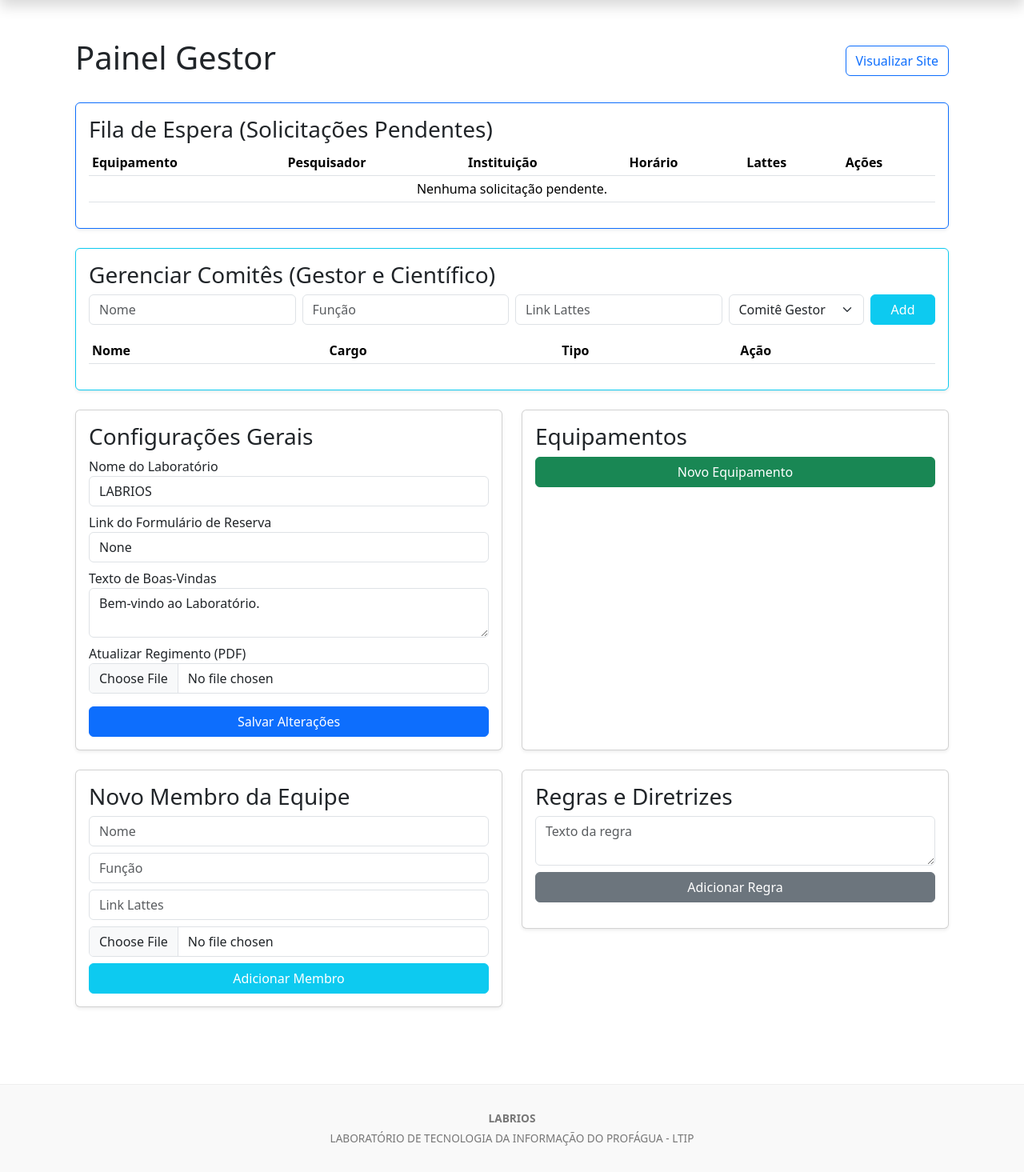
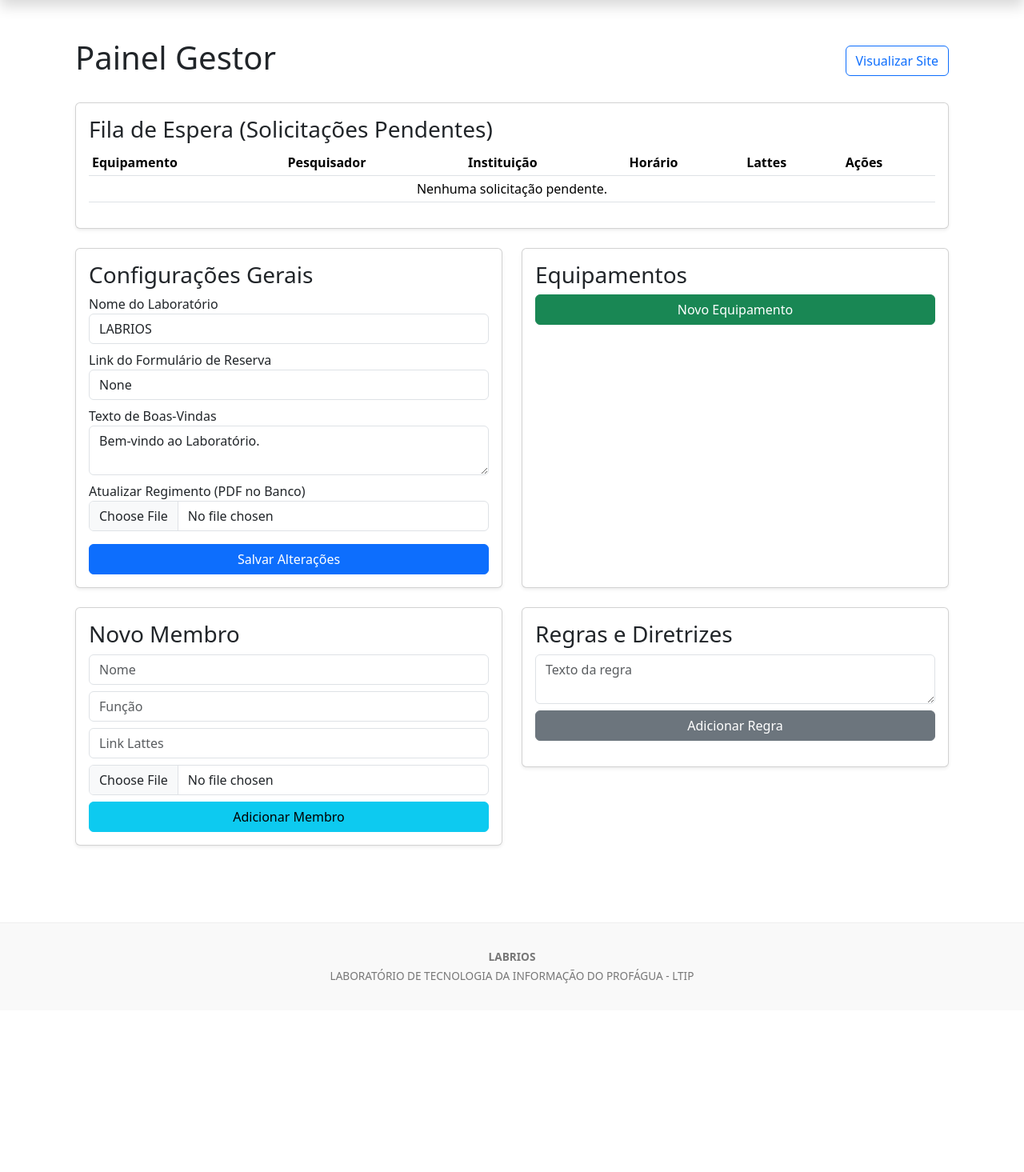
Before and after one commit to almeidasudarioarthurcassius-maker/SITE-OFICIAL-LABRIOS, a Flask app: page /admin in a window 1280 px wide. Shown: the part 59-1524 px from the top of the page at 80% size. After the commit the page ends 1288 px from the top, so only its background shows below. Run offline with Flask 3, Linux system fonts and the light colour scheme; the visitor is signed in with stand-in values (Sample User, id 1); data comes from the database, SQL or seed files in the repository; data that the repository does not hold is empty.

Commit message:
Update admin.html

```diff
--- a/site-labrios-oficial/templates/admin.html
+++ b/site-labrios-oficial/templates/admin.html
@@ -6,7 +6,7 @@
         <a href="{{ url_for('home') }}" class="btn btn-outline-primary">Visualizar Site</a>
     </div>
 
-    <div class="card p-3 shadow-sm mb-4 border-primary">
+    <div class="card p-3 shadow-sm mb-4">
         <h3>Fila de Espera (Solicitações Pendentes)</h3>
         <div class="table-responsive">
             <table class="table table-sm">
@@ -46,43 +46,6 @@
     </div>
 
     <div class="row">
-        <div class="col-md-12 mb-4">
-            <div class="card p-3 shadow-sm border-info">
-                <h3>Gerenciar Comitês (Gestor e Científico)</h3>
-                <form action="{{ url_for('add_committee') }}" method="POST" class="row g-2 mb-3">
-                    <div class="col-md-3"><input type="text" name="name" class="form-control" placeholder="Nome" required></div>
-                    <div class="col-md-3"><input type="text" name="role" class="form-control" placeholder="Função" required></div>
-                    <div class="col-md-3"><input type="url" name="lattes" class="form-control" placeholder="Link Lattes"></div>
-                    <div class="col-md-2">
-                        <select name="type" class="form-select">
-                            <option value="gestor">Comitê Gestor</option>
-                            <option value="cientifico">Comitê Científico</option>
-                        </select>
-                    </div>
-                    <div class="col-md-1"><button type="submit" class="btn btn-info w-100 text-white">Add</button></div>
-                </form>
-                <div class="table-responsive" style="max-height: 250px;">
-                    <table class="table table-hover table-sm">
-                        <thead><tr><th>Nome</th><th>Cargo</th><th>Tipo</th><th>Ação</th></tr></thead>
-                        <tbody>
-                            {% for c in committee %}
-                            <tr>
-                                <td>{{ c.name }}</td>
-                                <td>{{ c.role }}</td>
-                                <td><span class="badge {% if c.committee_type == 'gestor' %}bg-primary{% else %}bg-secondary{% endif %}">{{ c.committee_type | upper }}</span></td>
-                                <td>
-                                    <form action="{{ url_for('delete_committee', id=c.id) }}" method="POST">
-                                        <button class="btn btn-sm text-danger"><i class="fas fa-trash"></i></button>
-                                    </form>
-                                </td>
-                            </tr>
-                            {% endfor %}
-                        </tbody>
-                    </table>
-                </div>
-            </div>
-        </div>
-
         <div class="col-md-6 mb-4">
             <div class="card p-3 shadow-sm h-100">
                <h3>Configurações Gerais</h3>
@@ -93,7 +56,7 @@
                    <input type="text" name="form_link" class="form-control mb-2" value="{{ settings.external_form_link }}">
                    <label>Texto de Boas-Vindas</label>
                    <textarea name="hero_text" class="form-control mb-2">{{ settings.hero_text }}</textarea>
-                  <label>Atualizar Regimento (PDF)</label>
+                   <label>Atualizar Regimento (PDF no Banco)</label>
                    <input type="file" name="regimento" class="form-control mb-2" accept=".pdf">
                    <button type="submit" class="btn btn-primary w-100 mt-2">Salvar Alterações</button>
                </form>
@@ -123,6 +86,7 @@
                            </form>
                        </div>
                    </div>
+
                    <div class="modal fade" id="editModal{{ e.id }}" tabindex="-1">
                        <div class="modal-dialog">
                            <form action="{{ url_for('edit_equipment', id=e.id) }}" method="POST" enctype="multipart/form-data" class="modal-content">
@@ -133,10 +97,12 @@
                                    <input type="text" name="model" class="form-control mb-2" value="{{ e.model }}">
                                    <textarea name="purpose" class="form-control mb-2">{{ e.purpose }}</textarea>
                                    <input type="number" name="quantity" class="form-control mb-2" value="{{ e.quantity }}">
-                                <label class="small">Alterar Imagem:</label>
+                                   <label class="small">Alterar Imagem (Cloudinary):</label>
                                    <input type="file" name="image" class="form-control">
                                </div>
-                            <div class="modal-footer"><button type="submit" class="btn btn-primary">Salvar</button></div>
+                               <div class="modal-footer">
+                                   <button type="submit" class="btn btn-primary">Salvar</button>
+                               </div>
                            </form>
                        </div>
                    </div>
@@ -147,13 +113,13 @@
 
         <div class="col-md-6 mb-4">
             <div class="card p-3 shadow-sm">
-              <h3>Novo Membro da Equipe</h3>
+               <h3>Novo Membro</h3>
                <form action="{{ url_for('add_member') }}" method="POST" enctype="multipart/form-data">
                    <input type="text" name="name" class="form-control mb-2" placeholder="Nome" required>
                    <input type="text" name="role" class="form-control mb-2" placeholder="Função">
                    <input type="text" name="lattes" class="form-control mb-2" placeholder="Link Lattes">
                    <input type="file" name="photo" class="form-control mb-2">
-                  <button type="submit" class="btn btn-info w-100 text-white">Adicionar Membro</button>
+                   <button type="submit" class="btn btn-info w-100">Adicionar Membro</button>
                </form>
             </div>
         </div>
@@ -192,7 +158,9 @@
                 <input type="number" name="quantity" class="form-control mb-2" value="1">
                 <input type="file" name="image" class="form-control mb-2">
             </div>
-            <div class="modal-footer"><button type="submit" class="btn btn-success">Cadastrar</button></div>
+            <div class="modal-footer">
+                <button type="submit" class="btn btn-success">Cadastrar</button>
+            </div>
         </form>
     </div>
 </div>
```
Lines whose indentation alone changed are shown as unchanged.
